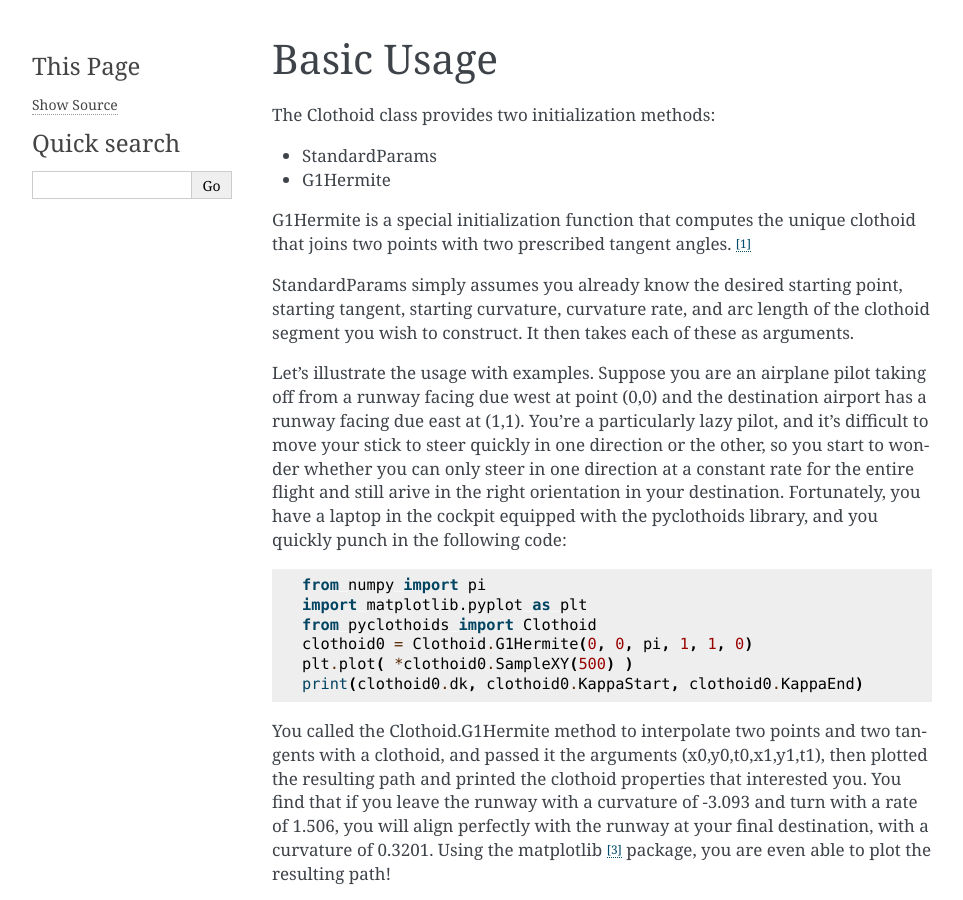
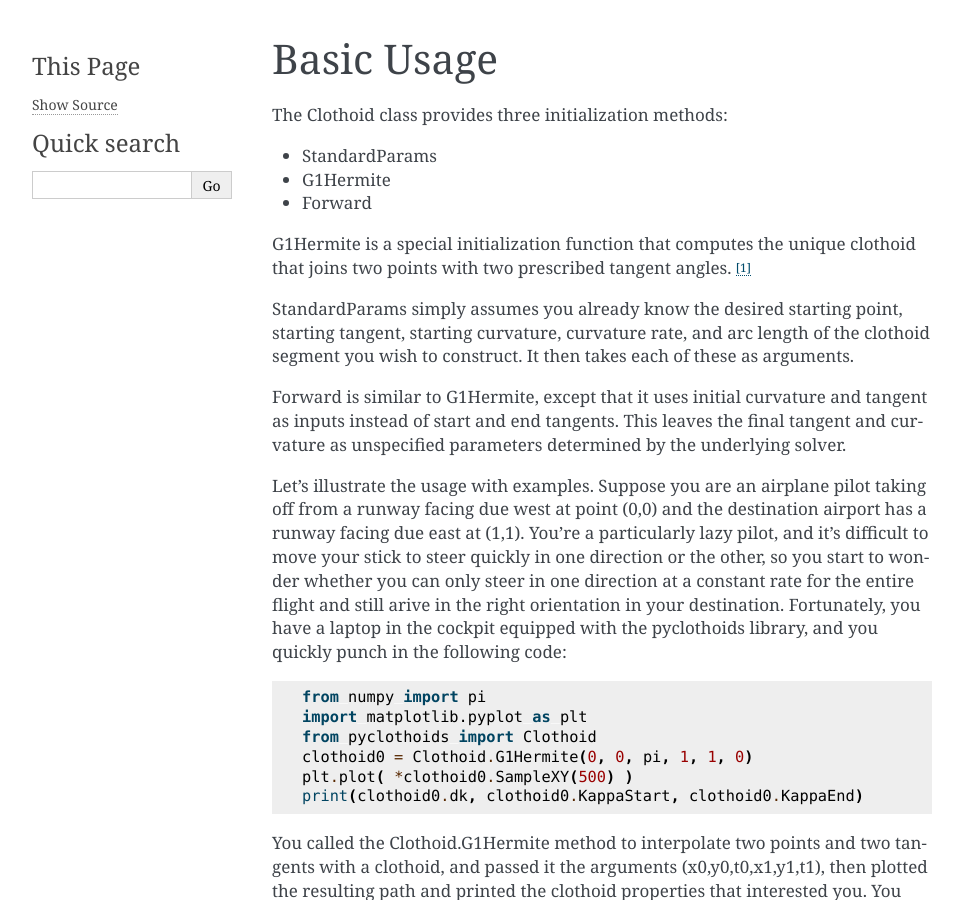
Before and after one commit to phillipd94/pyclothoids, a Sphinx documentation site: the page built from docs/source/basic.rst, in a window 1280 px wide and 900 px high. Shown: the whole window, without its empty margins (148-1111 px from the left). Built offline with Sphinx 7.4.7, drawn with Linux system fonts in a browser that asks for light colours; formulas are drawn with MathJax 3.

Commit message:
updating docs and metadata for v0.1.4

```diff
--- a/docs/source/about.rst
+++ b/docs/source/about.rst
@@ -2,7 +2,7 @@ About
 =====
 
 * Author : Phillip Dix
-* Version : 0.1.3
+* Version : 0.1.4
 * Date : June 21, 2020
 * License: MIT
 * Source Code : https://github.com/phillipd94/pyclothoids
--- a/docs/source/basic.rst
+++ b/docs/source/basic.rst
@@ -1,15 +1,18 @@
 Basic Usage
 ===========
 
-The Clothoid class provides two initialization methods:
+The Clothoid class provides three initialization methods:
 
 *	StandardParams
 *	G1Hermite
+*   Forward
 
 G1Hermite is a special initialization function that computes the unique clothoid that joins two points with two prescribed tangent angles. [1]_
 
 StandardParams simply assumes you already know the desired starting point, starting tangent, starting curvature, curvature rate, and arc length of the clothoid segment you wish to construct.
 It then takes each of these as arguments.
+
+Forward is similar to G1Hermite, except that it uses initial curvature and tangent as inputs instead of start and end tangents.  This leaves the final tangent and curvature as unspecified parameters determined by the underlying solver.
 
 Let's illustrate the usage with examples.  Suppose you are an airplane pilot taking off from a runway facing due west at point (0,0) and the destination airport has a runway facing due east at (1,1).
 You're a particularly lazy pilot, and it's difficult to move your stick to steer quickly in one direction or the other, so you start to wonder whether you can only steer in one direction at a constant rate for the entire flight and still arive in the right orientation in your destination.
--- a/setup.py
+++ b/setup.py
@@ -8,7 +8,7 @@ from pathlib import Path
 from os import listdir
 from os.path import isfile, join, abspath, dirname
 
-__version__ = '0.1.2'
+__version__ = '0.1.4'
 
 
 class get_pybind_include(object):
```
